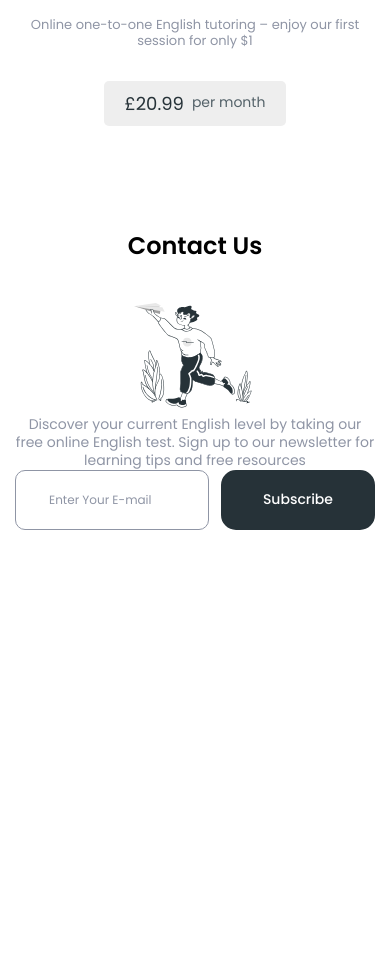
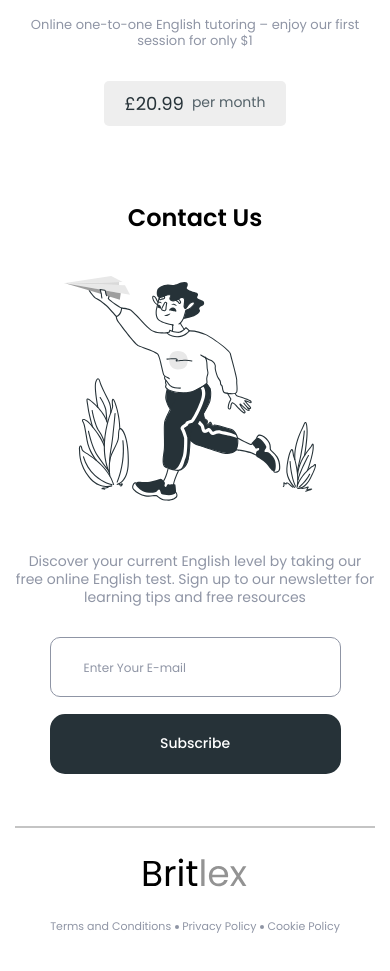
Before and after one commit to Enz0tech/site-3-practice, a plain HTML site: page index.html in a window 390 px wide. Shown: the part 5408-6379 px from the top of the page. Before the commit the page ends 5938 px from the top, so only its background shows below. Drawn offline with Linux system fonts and the light colour scheme.

Commit message:
Add Footer and finish project

```diff
--- a/index.html
+++ b/index.html
@@ -17,19 +17,19 @@
             <nav class="header__menu hidden-mobile">
                 <ul class="header__menu-list">
                     <li class="header__menu-item">
-                        <a class="header__menu-link" href="/">Home</a>
+                        <a class="header__menu-link" href="#">Home</a>
                     </li>
                     <li class="header__menu-item">
-                        <a class="header__menu-link" href="/">Skills</a>
+                        <a class="header__menu-link" href="#">Skills</a>
                     </li>
                     <li class="header__menu-item">
-                        <a class="header__menu-link" href="/">About Us</a>
+                        <a class="header__menu-link" href="#">About Us</a>
                     </li>
                     <li class="header__menu-item">
-                        <a class="header__menu-link" href="/">Pricing</a>
+                        <a class="header__menu-link" href="#">Pricing</a>
                     </li>
                     <li class="header__menu-item">
-                        <a class="header__menu-link" href="/">Contacts</a>
+                        <a class="header__menu-link" href="#">Contacts</a>
                     </li>
                 </ul>
             </nav>
@@ -241,6 +241,27 @@
         </section>
     </main>
 
+    <footer class="footer">
+        <div class="footer__inner container">
+            <div class="footer__body">
+                <a class="footer__logo logo" href="#">
+                    <img class="logo__image" src="images/logo.svg" alt="" width="106" height="29" loading="lazy">
+                </a>
+                <ul class="footer__info-list">
+                    <li class="footer__info-item">
+                        <a class="footer__info-link" href="#">Terms and Conditions</a>
+                    </li>
+                    <li class="footer__info-item">
+                        <a class="footer__info-link" href="#">Privacy Policy</a>
+                    </li>
+                    <li class="footer__info-item">
+                        <a class="footer__info-link" href="#">Cookie Policy</a>
+                    </li>
+                </ul>
+            </div>
+        </div>
+    </footer>
+
     <dialog class="mobile-overlay visible-mobile" id="mobileOverlay">
         <form class="mobile-overlay__close-button-wrapper" method="dialog">
             <button class="mobile-overlay__close-button cross-button" type="submit">
--- a/styles/_variables.scss
+++ b/styles/_variables.scss
@@ -3,6 +3,7 @@
     --color-dark: #000000;
     --color-dark-alt: #263238;
     --color-gray: #8F95A5;
+    --color-gray-alt: #C4C4C4;
     --color-bg: #F5F5F5;
     --color-bg-alt: #EEEEEE;
     --color-burger-button: #39515E;
--- a/styles/blocks/_contact-us.scss
+++ b/styles/blocks/_contact-us.scss
@@ -13,6 +13,10 @@
         text-align: center;
     }
 
+    @include mobile-s {
+        padding-top: 72px;
+    }
+
     &__image {
         @include tablet {
             max-width: 35%;
@@ -21,6 +25,8 @@
 
         @include mobile-m {
             order: 1;
+            max-width: 75%;
+            margin-bottom: 34px;
         }
     }
 
@@ -67,12 +73,25 @@
 
         &:not(:last-child) {
             margin-bottom: 37px;
+
+            @include mobile-m {
+                margin-bottom: 83px;
+            }
+
+            @include mobile-s {
+                margin-bottom: 38px;
+            }
         }
     }
 
     &__description {
         @include mobile-m {
             order: 1;
+            margin-bottom: 60px;
+        }
+
+        @include mobile-s {
+            margin-bottom: 31px;
         }
     }
 }
--- /dev/null
+++ b/styles/blocks/_footer.scss
@@ -0,0 +1,84 @@
+.footer {
+    padding-top: 165px;
+    margin-bottom: 65px;
+
+    @include mobile-s {
+        padding-top: 84px;
+    }
+
+    &__body {
+        display: flex;
+        justify-content: space-between;
+        align-items: center;
+        position: relative;
+
+        @include mobile-s {
+            flex-direction: column;
+            row-gap: 15px;
+        }
+
+        &::before {
+            position: absolute;
+            top: -100%;
+            left: auto;
+            content: '';
+            width: 100%;
+            height: 2px;
+            background-color: var(--color-gray-alt);
+
+            @include mobile-s {
+                top: -35%;
+            }
+        }
+    }
+
+    &__info {
+        &-list {
+            @include fluid-text(24,11);
+
+            display: flex;
+            column-gap: 25px;
+
+            @include mobile {
+                column-gap: 20px;
+            }
+
+            @include mobile-s {
+                column-gap: 11px;
+            }
+        }
+
+        &-item {
+            position: relative;
+
+            &:not(:last-child) {
+                &::after {
+                    @include square(6px);
+
+                    content: '';
+                    position: absolute;
+                    top: 46%;
+                    left: calc(100% + 8px);
+                    background-color: currentColor;
+                    border-radius: 50%;
+
+                    @include mobile-s {
+                        width: 4px;
+                        left: calc(100% + 4px);
+                    }
+                }
+            }
+        }
+
+        &-link {
+            color: currentColor;
+            display: inline-flex;
+            align-items: center;
+            height: 48px;
+
+            @include hover {
+                opacity: 0.7;
+            }
+        }
+    }
+}
--- a/styles/blocks/_subscribe-form.scss
+++ b/styles/blocks/_subscribe-form.scss
@@ -8,6 +8,13 @@
 
     @include mobile-m {
         order: 1;
+        width: 512px;
+    }
+
+    @include mobile-s {
+        flex-direction: column;
+        row-gap: 17px;
+        width: 291px;
     }
 
     &__input {
@@ -57,5 +64,9 @@
         @include tablet {
             padding-inline: 40px;
         }
+
+        @include mobile-s {
+            width: 100%;
+        }
     }
 }
--- a/styles/styles.scss
+++ b/styles/styles.scss
@@ -23,4 +23,5 @@
     'blocks/pricing-card',
     'blocks/pricing-card-button',
     'blocks/contact-us',
-    'blocks/subscribe-form';
+    'blocks/subscribe-form',
+    'blocks/footer';
```
Also changed, not shown: styles/styles.css, styles/styles.min.css, 2 other files.
